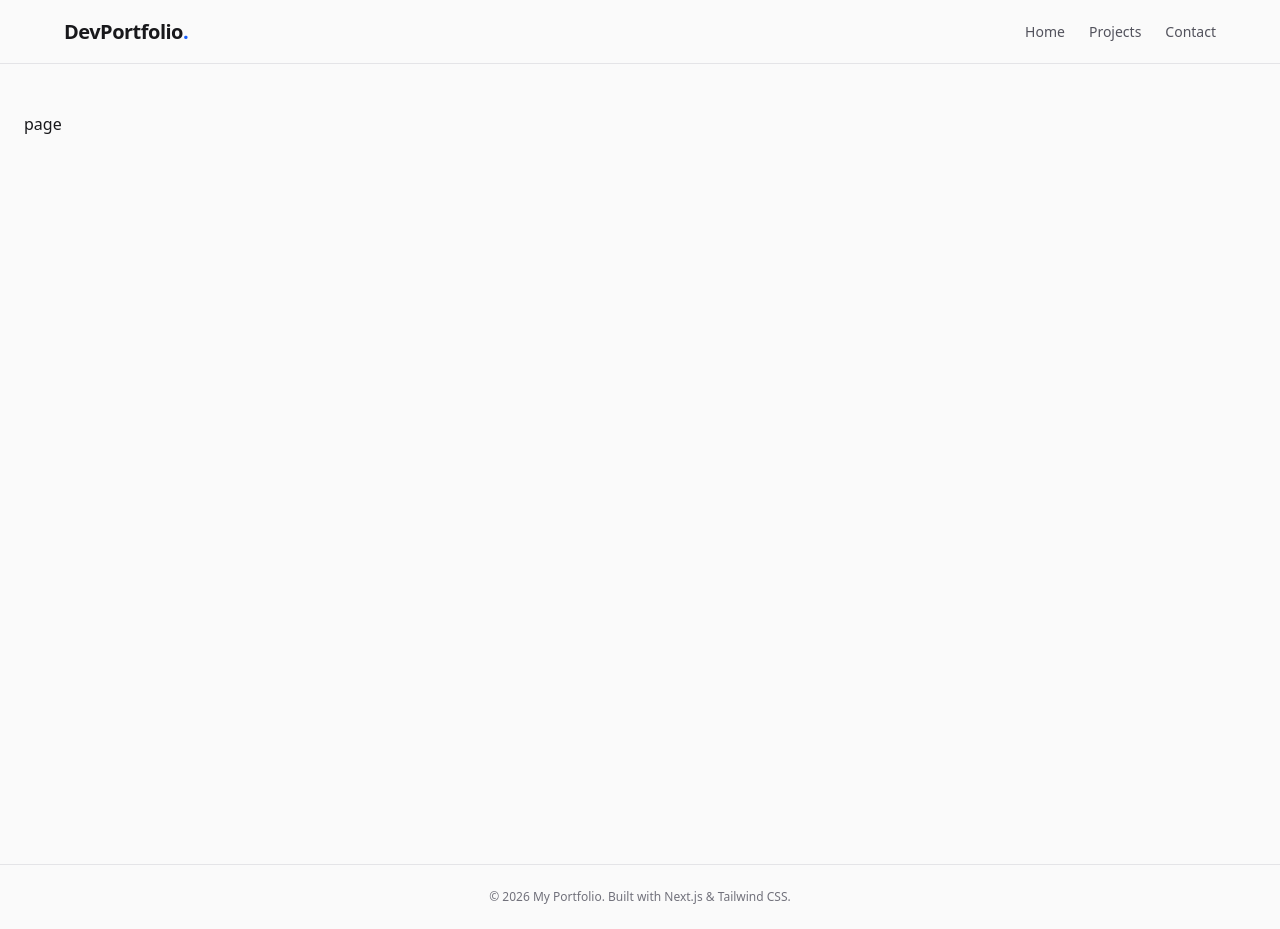
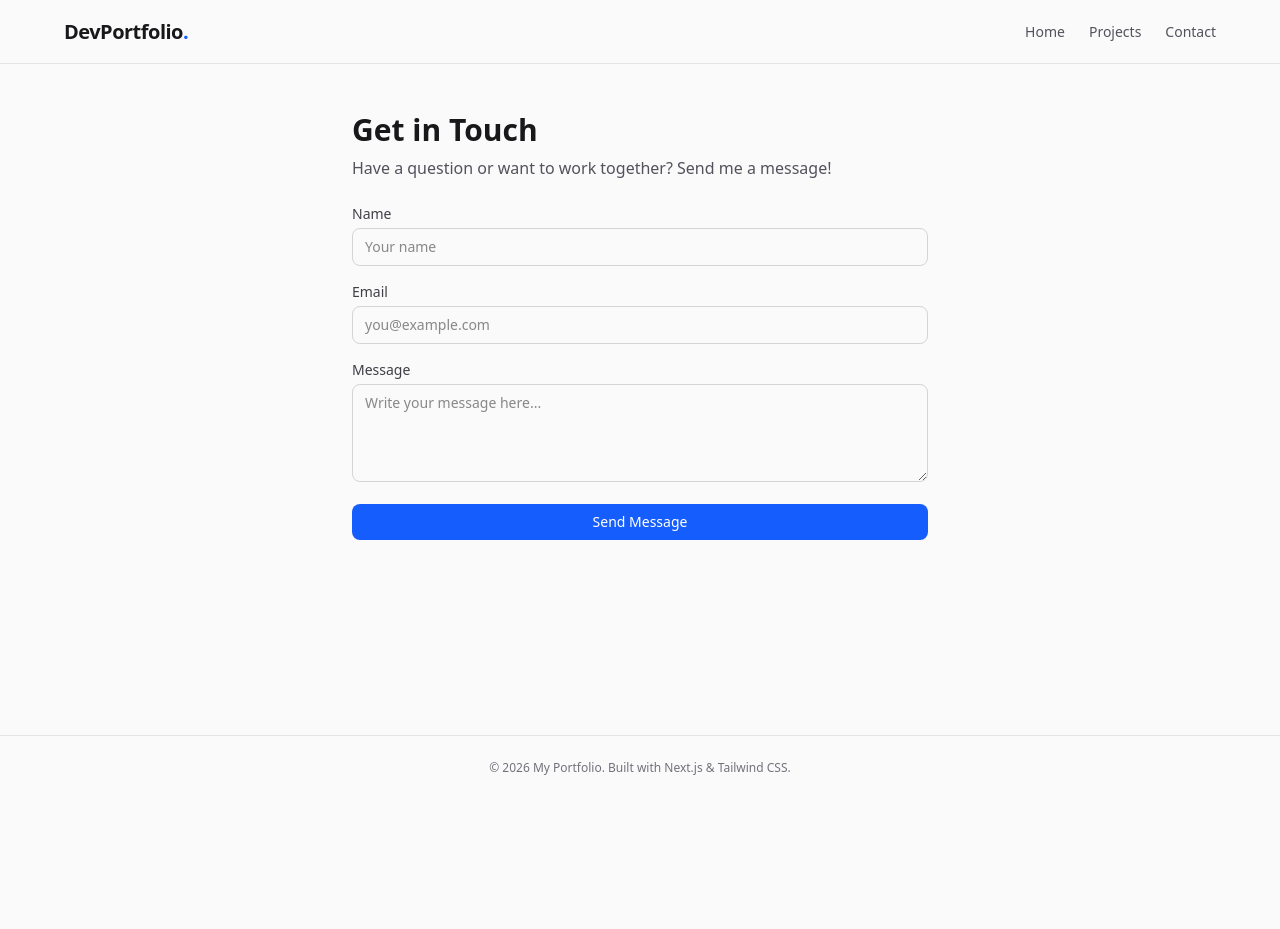
Before and after one commit to Kafoor-Nimas/Next-js-Learning, a Next.js app in the folder portfolio/: page /contact in a window 1280 px wide. After the commit the page ends 800 px from the top, so only its background shows below. Built offline with nearby package versions, Linux system fonts and the light colour scheme.

Commit message:
Completed contact page

```diff
--- a/portfolio/app/contact/page.tsx
+++ b/portfolio/app/contact/page.tsx
@@ -1,6 +1,75 @@
+"use client";
 
-export default function page() {
+import { useState } from "react";
+
+export default function ContactPage() {
+  const [submitted, setSubmitted] = useState(false);
+
+  const handleSubmit = (e: React.FormEvent) => {
+    e.preventDefault();
+    setSubmitted(true);
+  };
+
   return (
-    <div>page</div>
-  )
+    <div className="max-w-xl mx-auto space-y-6">
+      <div className="space-y-2">
+        <h1 className="text-3xl font-bold">Get in Touch</h1>
+        <p className="text-zinc-600">
+          Have a question or want to work together? Send me a message!
+        </p>
+      </div>
+
+      {submitted ? (
+        <div className="rounded-lg bg-green-50 p-4 text-green-800 border border-green-200">
+          <p className="font-semibold">Thank you for your message!</p>
+          <p className="text-sm">I will get back to you as soon as possible.</p>
+        </div>
+      ) : (
+        <form onSubmit={handleSubmit} className="space-y-4">
+          <div>
+            <label className="block text-sm font-medium text-zinc-700 mb-1">
+              Name
+            </label>
+            <input
+              type="text"
+              required
+              className="w-full rounded-lg border border-zinc-300 px-3 py-2 text-sm focus:border-blue-500 focus:outline-none"
+              placeholder="Your name"
+            />
+          </div>
+
+          <div>
+            <label className="block text-sm font-medium text-zinc-700 mb-1">
+              Email
+            </label>
+            <input
+              type="email"
+              required
+              className="w-full rounded-lg border border-zinc-300 px-3 py-2 text-sm focus:border-blue-500 focus:outline-none"
+              placeholder="you@example.com"
+            />
+          </div>
+
+          <div>
+            <label className="block text-sm font-medium text-zinc-700 mb-1">
+              Message
+            </label>
+            <textarea
+              rows={4}
+              required
+              className="w-full rounded-lg border border-zinc-300 px-3 py-2 text-sm focus:border-blue-500 focus:outline-none"
+              placeholder="Write your message here..."
+            />
+          </div>
+
+          <button
+            type="submit"
+            className="w-full rounded-lg bg-blue-600 px-4 py-2 text-sm font-medium text-white hover:bg-blue-700 transition"
+          >
+            Send Message
+          </button>
+        </form>
+      )}
+    </div>
+  );
 }
--- a/portfolio/app/layout.tsx
+++ b/portfolio/app/layout.tsx
@@ -19,18 +19,25 @@ export const metadata: Metadata = {
   description: "Personal portfolio built with Next.js & Tailwind CSS",
 };
 
-export default function RootLayout({ children }: LayoutProps<"/">) {
+export default function RootLayout({
+  children,
+}: {
+  children: React.ReactNode;
+}) {
   return (
     <html
       lang="en"
       className={`${geistSans.variable} ${geistMono.variable} h-full antialiased`}
     >
       <body
-        className="min-h-full flex flex-col bg-zinc-50 text-zinc-900 antialiased "
+        className="flex min-h-full flex-col bg-zinc-50 text-zinc-900 antialiased"
         suppressHydrationWarning
       >
         <Header />
-        <main className="min-h-screen max-w-4xl  px-6 py-12">{children}</main>
+
+        <main className="mx-auto w-full max-w-4xl flex-1 px-4 sm:px-6 py-8 sm:py-12">
+          {children}
+        </main>
         <Footer />
       </body>
     </html>
--- a/portfolio/app/page.tsx
+++ b/portfolio/app/page.tsx
@@ -3,21 +3,21 @@ import Link from "next/link";
 
 export default function Home() {
   return (
-    <div className="space-y-10">
+    <div className="space-y-10 sm:space-y-12">
       {/* Hero Header */}
-      <section className="flex flex-col-reverse items-start gap-8 sm:flex-row sm:items-center sm:justify-between">
+      <section className="flex flex-col-reverse items-center justify-between gap-8 text-center sm:flex-row sm:items-center sm:text-left">
         <div className="space-y-4">
-          <h1 className="text-4xl font-extrabold tracking-tight sm:text-5xl">
+          <h1 className="text-3xl font-extrabold tracking-tight text-zinc-950 sm:text-5xl">
             Hi, I&apos;m <span className="text-blue-600">Nimas</span> 👋
           </h1>
-          <p className="max-w-md text-lg text-zinc-600">
+          <p className="max-w-md text-base text-zinc-600 sm:text-lg">
             Full-Stack Developer specializing in MERN Stack & Next.js. Building
             scalable web applications with clean architecture.
           </p>
-          <div className="flex gap-4">
+          <div className="flex flex-col sm:flex-row items-center justify-center sm:justify-start gap-3 sm:gap-4 w-full">
             <Link
-              href={"/projects"}
-              className="rounded-lg bg-blue-600 px-4 py-2 text-sm font-medium text-white hover:bg-blue-700"
+              href="/projects"
+              className="w-full sm:w-auto text-center rounded-lg bg-blue-600 px-5 py-2.5 text-sm font-medium text-white transition hover:bg-blue-700"
             >
               View Projects
             </Link>
@@ -25,7 +25,8 @@ export default function Home() {
             <a
               href="/resume.pdf"
               target="_blank"
-              className="rounded-lg border border-zinc-300 px-4 py-2 text-sm font-medium text-zinc-700 hover:bg-zinc-100"
+              rel="noreferrer"
+              className="w-full sm:w-auto text-center rounded-lg border border-zinc-300 px-5 py-2.5 text-sm font-medium text-zinc-700 transition hover:bg-zinc-100"
             >
               Download Resume
             </a>
@@ -33,9 +34,9 @@ export default function Home() {
         </div>
 
         {/* Profile Avatar Image */}
-        <div className="relative h-32 w-32 overflow-hidden rounded-full border-2 border-blue-600 sm:h-40 sm:w-40">
+        <div className="relative h-32 w-32 shrink-0 overflow-hidden rounded-full border-2 border-blue-600 sm:h-40 sm:w-40">
           <Image
-            src={"/avatar.jpeg"}
+            src="/avatar.jpeg"
             alt="Profile Avatar"
             fill
             className="object-cover"
@@ -45,9 +46,11 @@ export default function Home() {
       </section>
 
       {/* Tech Stack List */}
-      <section className="space-y-3 pt-6">
-        <h2 className="text-xl font-semibold">Teck Stack</h2>
-        <div className="flex flex-wrap gap-2 text-xs font-medium text-zinc-700">
+      <section className="space-y-3 pt-6 border-t border-zinc-200">
+        <h2 className="text-lg font-semibold text-zinc-900 sm:text-xl">
+          Tech Stack
+        </h2>
+        <div className="flex flex-wrap items-center justify-center sm:justify-start gap-2 text-xs font-medium text-zinc-700">
           {[
             "React",
             "Next.js",
@@ -57,7 +60,10 @@ export default function Home() {
             "Tailwind CSS",
             "TypeScript",
           ].map((skill) => (
-            <span key={skill} className="rounded-md bg-zinc-200 px-3 py-1">
+            <span
+              key={skill}
+              className="rounded-md bg-zinc-200/80 px-3 py-1 hover:bg-zinc-300/80 transition"
+            >
               {skill}
             </span>
           ))}
```
